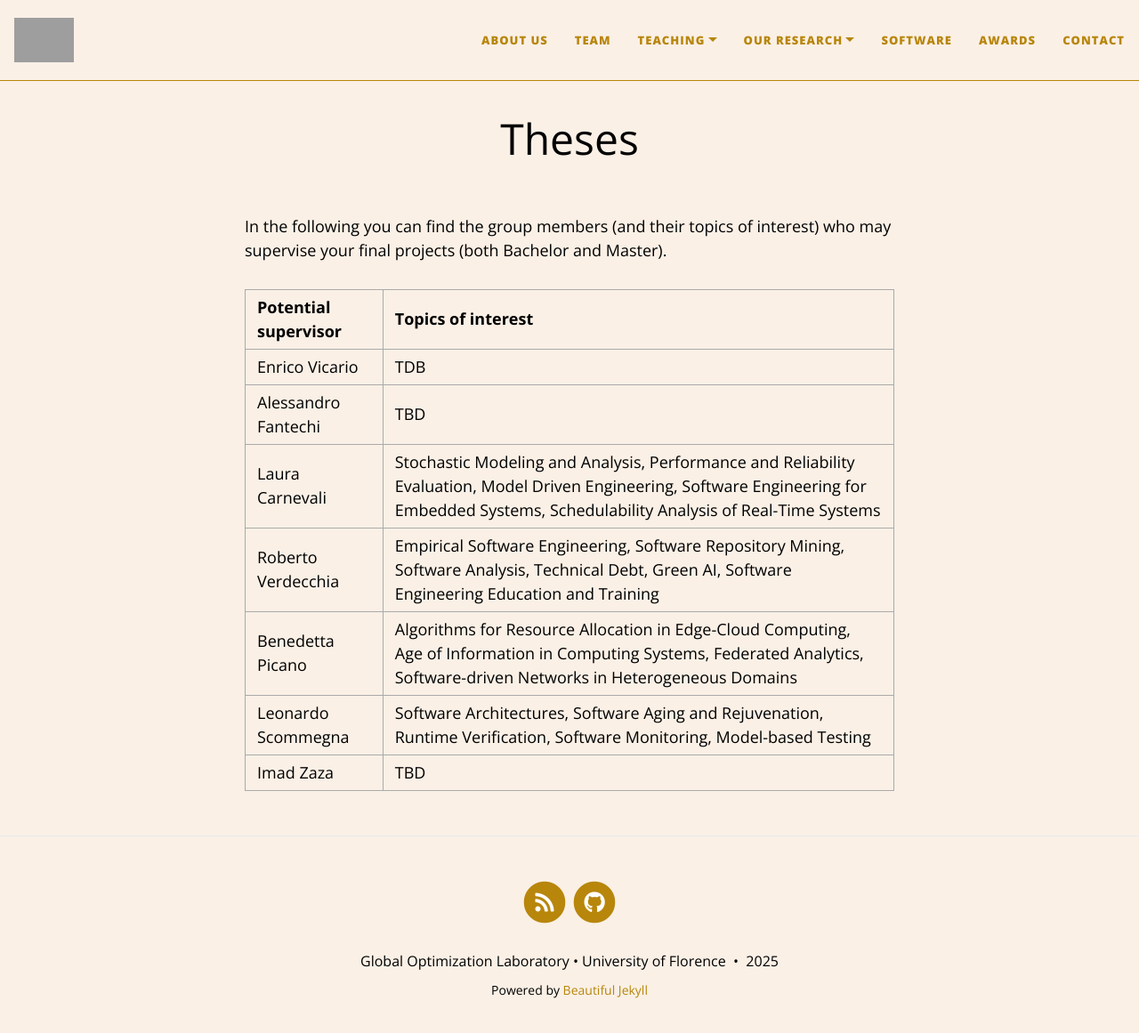
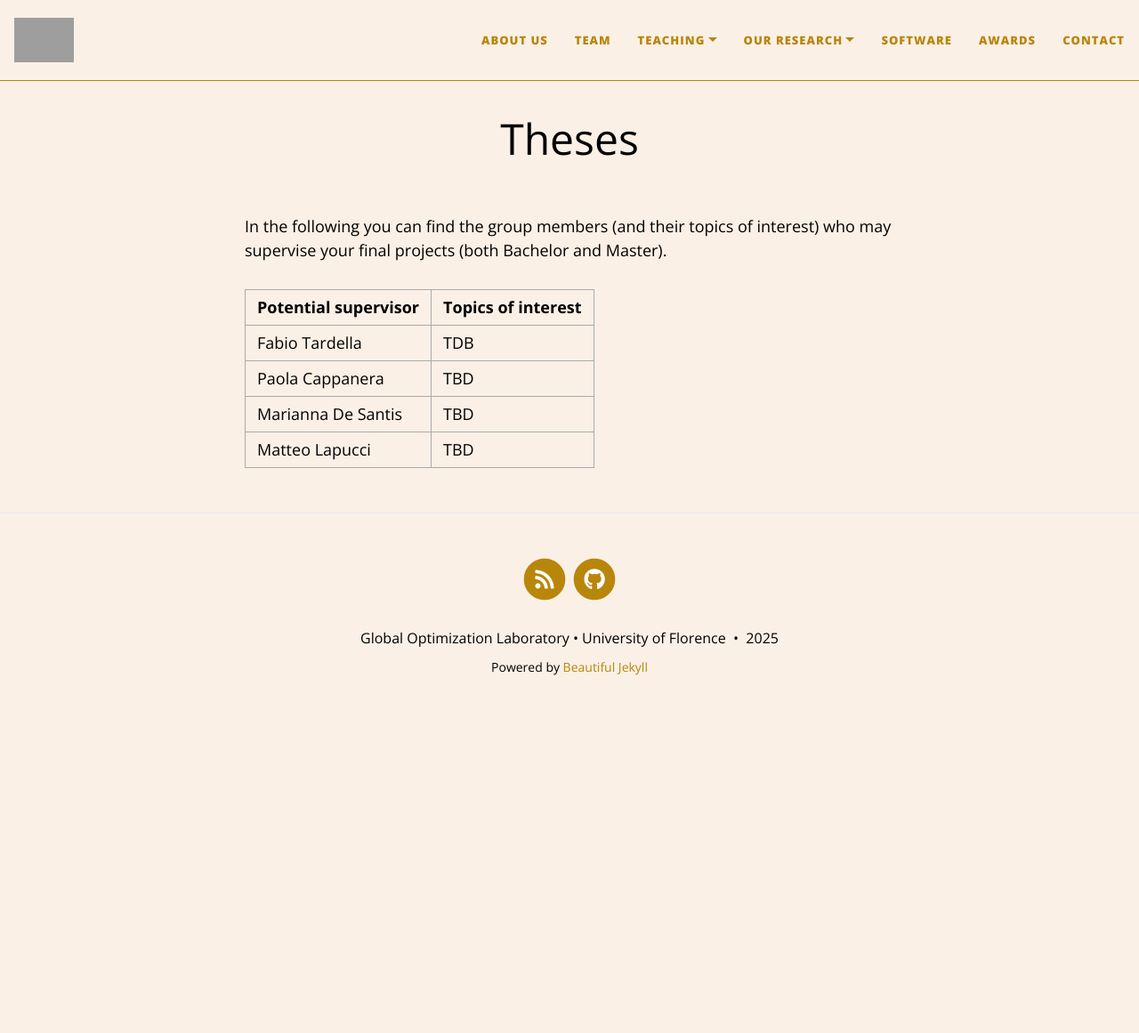
Before and after one commit to GOL-UniFI/GOL-UniFI.github.io, a Jekyll site: the page built from pages/theses.md, in a window 1280 px wide and 1173 px high. Shown: the top 1161 px of the window at 89% size. Built offline with Jekyll 4.4.1, drawn with Linux system fonts in a browser that asks for light colours; nearby versions of some CDN libraries; grey boxes are pictures that could not be loaded.

Commit message:
Update theses.md

```diff
--- a/pages/theses.md
+++ b/pages/theses.md
@@ -8,10 +8,7 @@ In the following you can find the group members (and their topics of interest) w
 
 | Potential supervisor | Topics of interest |
 | --- | --- |
-| Enrico Vicario | TDB |
-| Alessandro Fantechi | TBD |
-| Laura Carnevali | Stochastic Modeling and Analysis, Performance and Reliability Evaluation, Model Driven Engineering, Software Engineering for Embedded Systems, Schedulability Analysis of Real-Time Systems |
-| Roberto Verdecchia | Empirical Software Engineering, Software Repository Mining, Software Analysis, Technical Debt, Green AI, Software Engineering Education and Training |
-| Benedetta Picano | Algorithms for Resource Allocation in Edge-Cloud Computing, Age of Information in Computing Systems, Federated Analytics, Software-driven Networks in Heterogeneous Domains |
-| Leonardo Scommegna | Software Architectures, Software Aging and Rejuvenation, Runtime Verification, Software Monitoring, Model-based Testing  |
-| Imad Zaza | TBD |
+| Fabio Tardella | TDB |
+| Paola Cappanera | TBD |
+| Marianna De Santis | TBD |
+| Matteo Lapucci | TBD |
```
